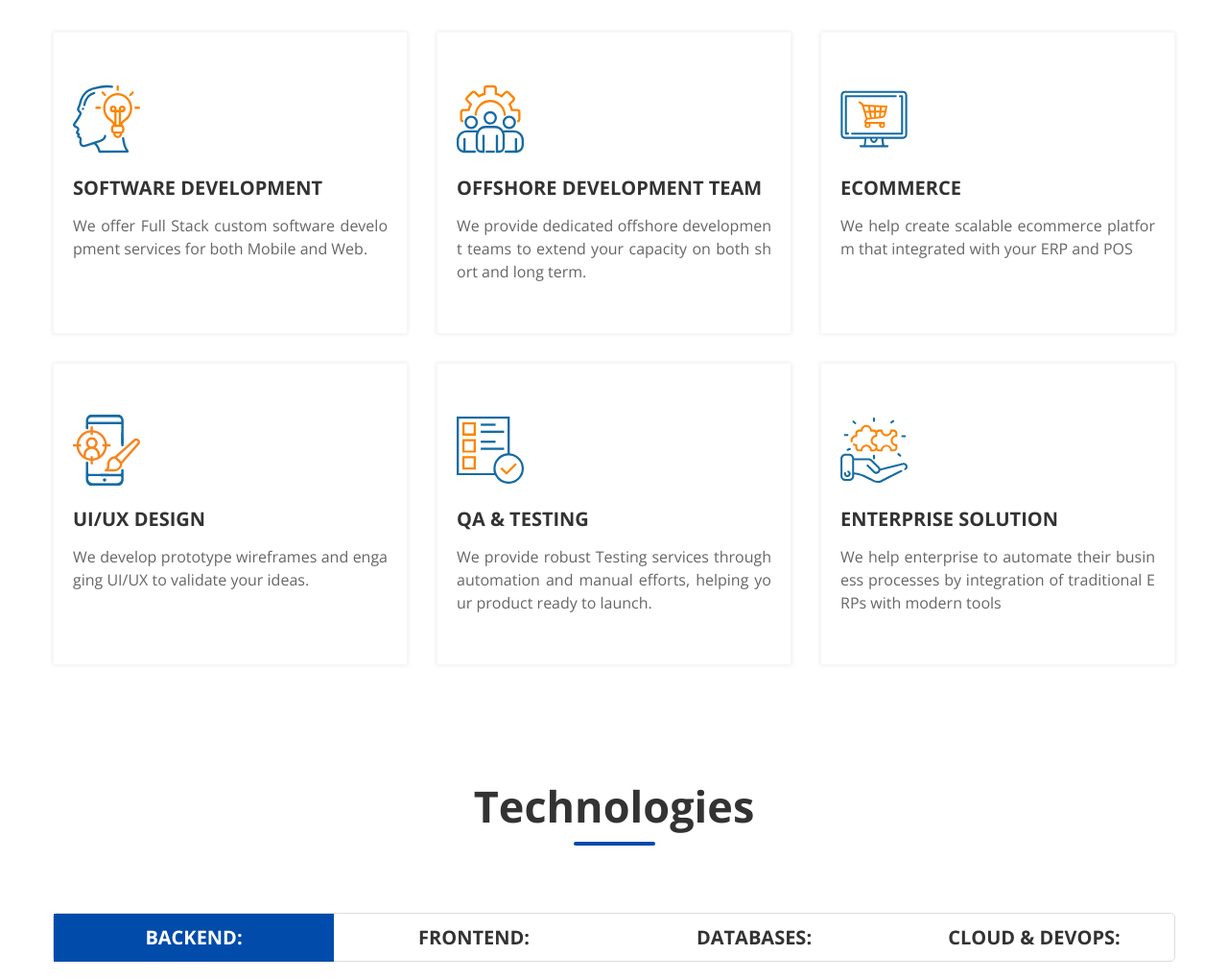
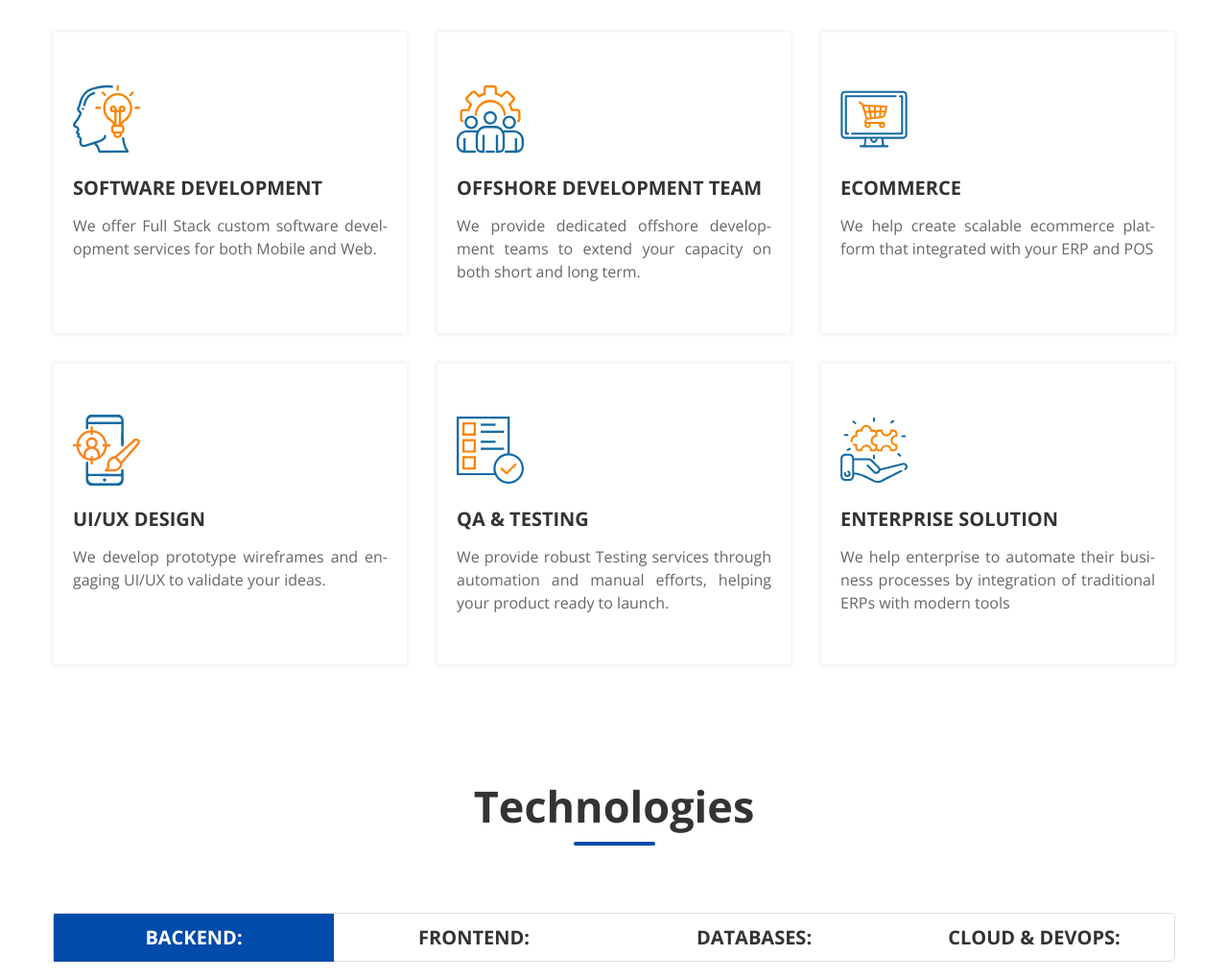
Before and after one commit to solutionminds/solutionminds.in, a plain HTML site: page index.html in a window 1280 px wide. Shown: the part 1072-2092 px from the top of the page at 96% size. Drawn offline with nearby package versions, Linux system fonts and the light colour scheme; a web font is replaced by a local one.

Commit message:
solutionminds

```diff
--- a/css/style.css
+++ b/css/style.css
@@ -367,8 +367,9 @@ body {
 	font-size: 1.6rem;
 	font-weight: 400;
 	color: #666666;
-	text-align: justify;
-	word-break: break-all;
+	text-align: justify; /* Justified text for paragraphs */
+    hyphens: auto; /* Enable hyphenation */
+    overflow-wrap: break-word; /* Break words if needed */
 
 
 
```
